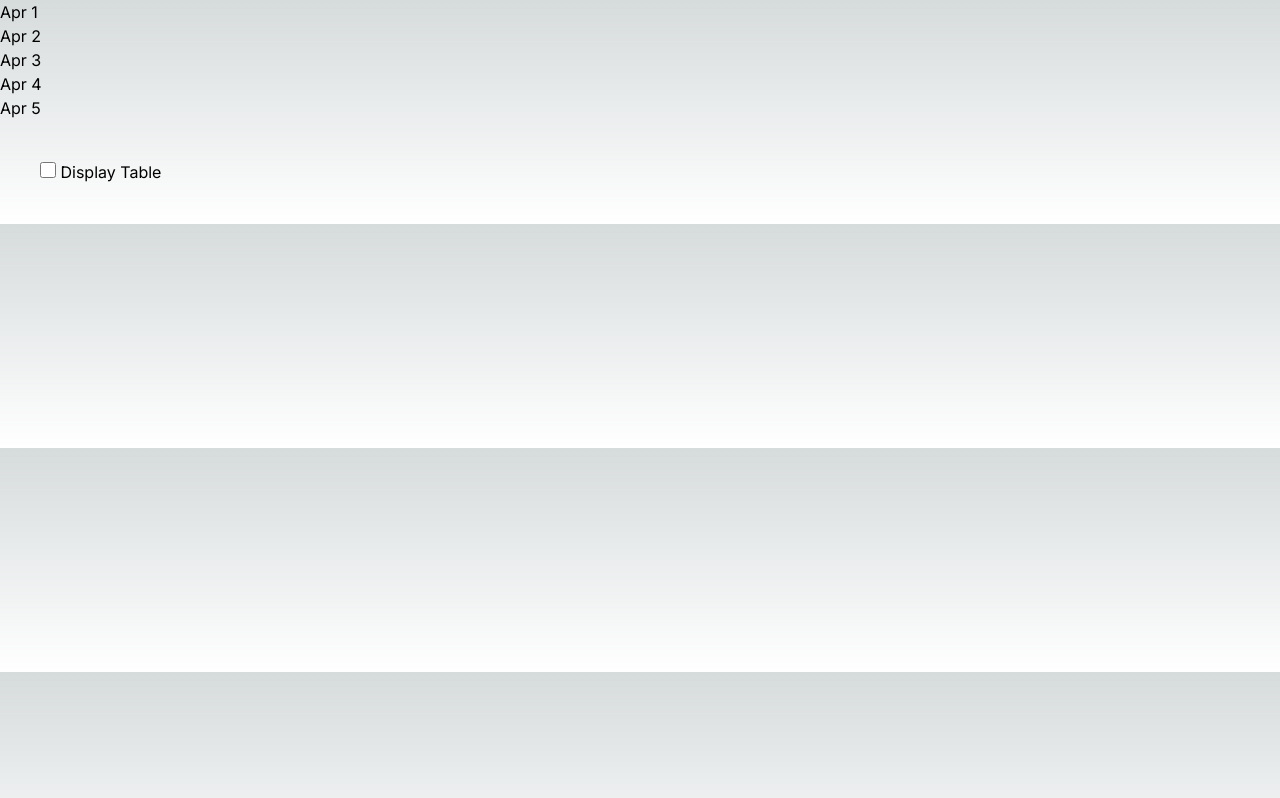
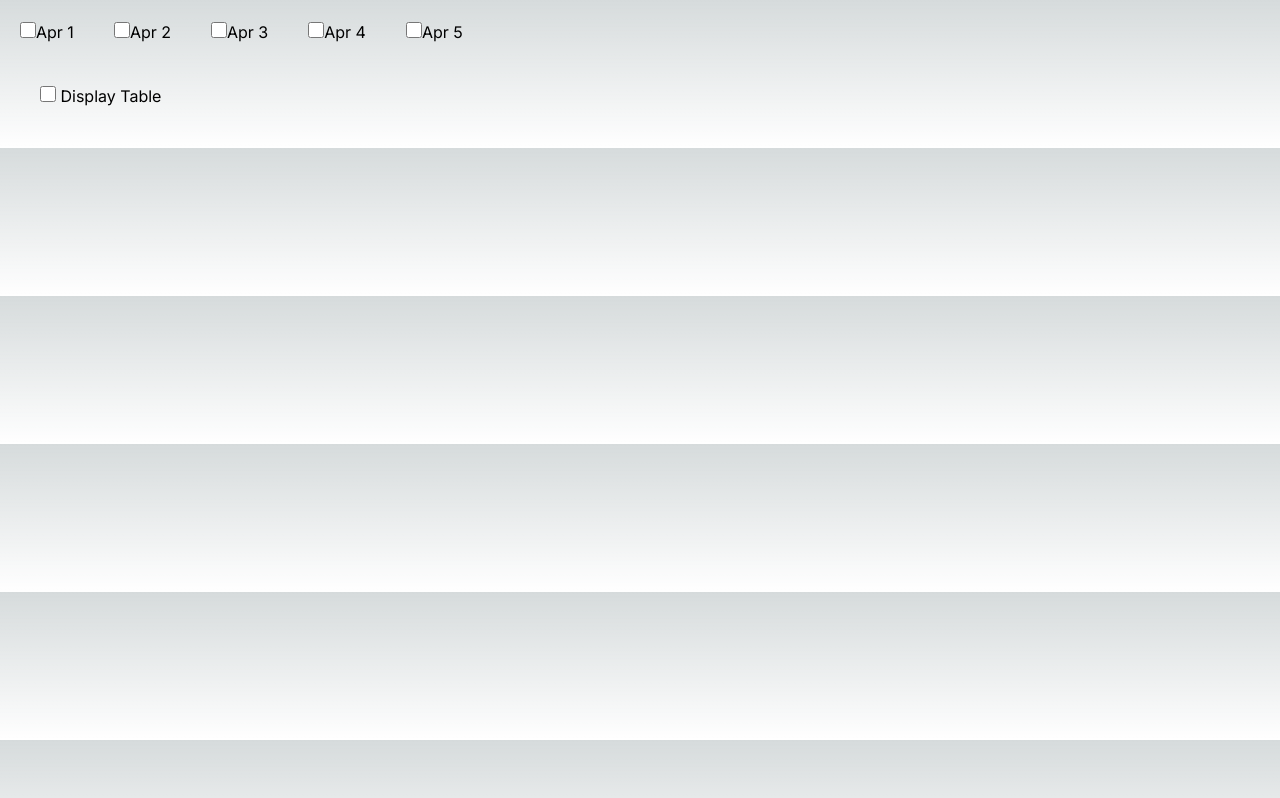
Before and after one commit to cyrilmb/tip-out-calculator, a Next.js app: page / in a window 1280 px wide. Built offline with nearby package versions, Linux system fonts and the light colour scheme.

Commit message:
arithmetic

```diff
--- a/components/DateSelection.tsx
+++ b/components/DateSelection.tsx
@@ -1,7 +1,14 @@
-import React from 'react'
+'use client'
+
+import React, { useState } from 'react'
 import data from '@/lib/data'
 
 export default function DateSelection() {
+  const [isChecked, setIsChecked] = useState(false)
+
+  //array of selected dates to pass down to calculations
+  const [dateSelection, setDateSelection] = useState<string[]>([])
+
   const dateReformat = data.shifts.map((shift) =>
     shift.date.toLocaleDateString('en-us', {
       month: 'short',
@@ -23,9 +30,30 @@ export default function DateSelection() {
   const uniqueDatesArray = uniqueDates(dateReformat)
 
   return (
-    <div>
+    <div className="mt-5">
       {uniqueDatesArray.map((uniqueDate, i) => (
-        <h3 key={i}>{uniqueDate}</h3>
+        <span className="m-5" key={i}>
+          <input
+            id={`show-table-checkbox-${i}`}
+            type="checkbox"
+            checked={dateSelection.includes(uniqueDate)} // Check if uniqueDate is in dateSelection
+            onChange={() => {
+              setDateSelection((prevDateSelection) => {
+                if (!prevDateSelection.includes(uniqueDate)) {
+                  // If uniqueDate is not already in dateSelection, add it
+                  return [...prevDateSelection, uniqueDate]
+                } else {
+                  // If uniqueDate is already in dateSelection, remove it
+                  return prevDateSelection.filter((date) => date !== uniqueDate)
+                }
+              })
+              setIsChecked(!isChecked)
+            }}
+            value=""
+            className="w-4 h-4 text-blue-600 bg-gray-100 border-gray-300 rounded focus:ring-blue-500 dark:focus:ring-blue-600 dark:ring-offset-gray-800 focus:ring-2 dark:bg-gray-700 dark:border-gray-600"
+          />
+          {uniqueDate}
+        </span>
       ))}
     </div>
   )
```
Also changed, not shown: lib/utils.ts (added, +16 -0 lines).
